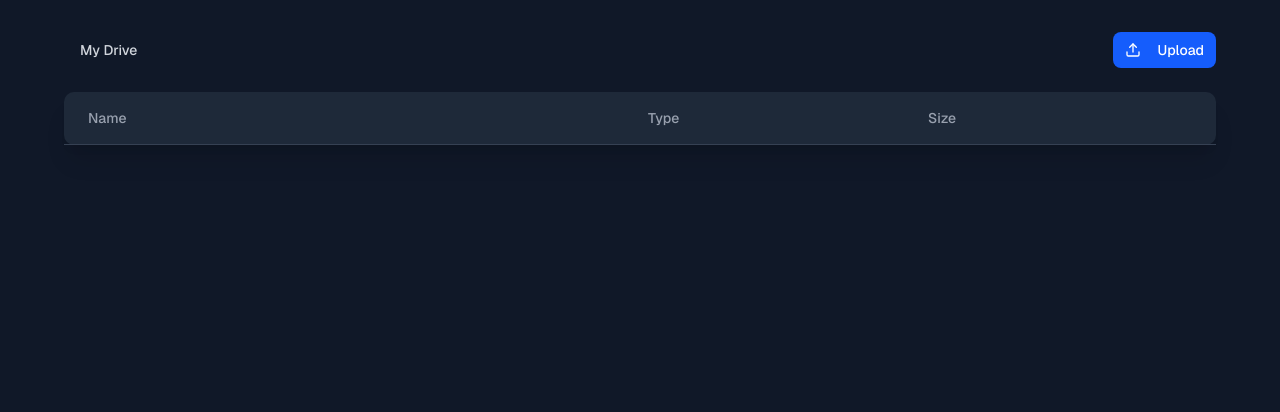
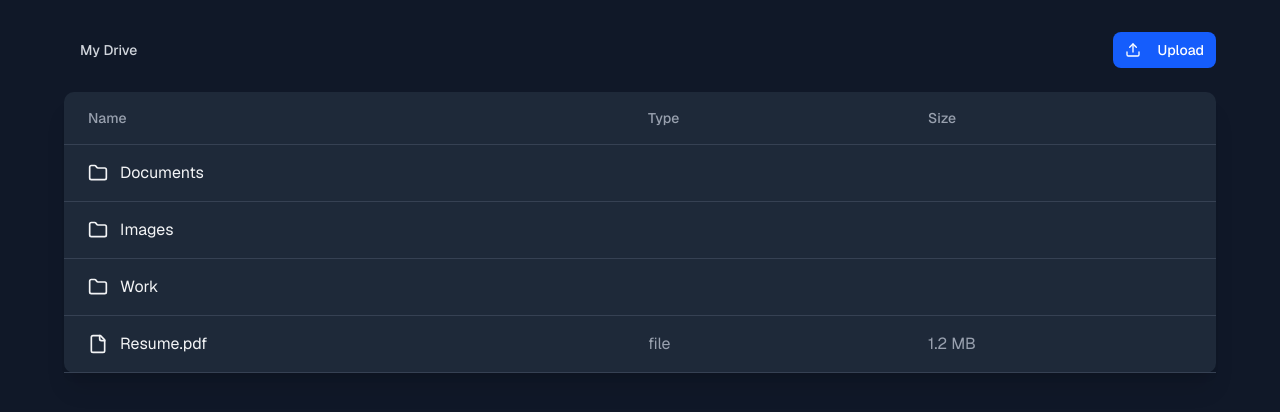
Before and after one commit to felltrin/drive-tutorial, a Next.js app: page / in a window 1280 px wide. Shown: the top 412 px of the page. Built offline with nearby package versions, Linux system fonts and the light colour scheme.

Commit message:
Main file been updated for the breadcrumbs

```diff
--- a/src/app/page.tsx
+++ b/src/app/page.tsx
@@ -1,38 +1,42 @@
 "use client";
 
-import { useState } from "react";
-import { mockFiles } from "../lib/mock-data";
-import { Folder, FileIcon, Upload, ChevronRight } from "lucide-react";
-import Link from "next/link";
+import { useMemo, useState } from "react";
+import { mockFiles, mockFolders } from "../lib/mock-data";
+import { Upload, ChevronRight } from "lucide-react";
 import { Button } from "~/components/ui/button";
+import { FileRow, FolderRow } from "./file-row";
 
 export default function GoogleDriveClone() {
-  const [currentFolder, setCurrentFolder] = useState<string | null>(null);
+  const [currentFolder, setCurrentFolder] = useState<string>("root");
 
   const getCurrentFiles = () => {
     return mockFiles.filter((file) => file.parent === currentFolder);
+  };
+
+  const getCurrentFolders = () => {
+    return mockFolders.filter((folder) => folder.parent === currentFolder);
   };
 
   const handleFolderClick = (folderId: string) => {
     setCurrentFolder(folderId);
   };
 
-  const getBreadcrumbs = () => {
+  const breadcrumbs = useMemo(() => {
     const breadcrumbs = [];
     let currentId = currentFolder;
 
-    while (currentId !== null) {
-      const folder = mockFiles.find((file) => file.id === currentId);
+    while (currentId !== "root") {
+      const folder = mockFolders.find((file) => file.id === currentId);
       if (folder) {
         breadcrumbs.unshift(folder);
-        currentId = folder.parent;
+        currentId = folder.parent ?? "root";
       } else {
         break;
       }
     }
 
     return breadcrumbs;
-  };
+  }, [currentFolder]);
 
   const handleUpload = () => {
     alert("Upload functionality would be implemented here");
@@ -44,13 +48,13 @@ export default function GoogleDriveClone() {
         <div className="mb-6 flex items-center justify-between">
           <div className="flex items-center">
             <Button
-              onClick={() => setCurrentFolder(null)}
+              onClick={() => setCurrentFolder("root")}
               variant="ghost"
               className="mr-2 text-gray-300 hover:text-white"
             >
               My Drive
             </Button>
-            {getBreadcrumbs().map((folder, index) => (
+            {breadcrumbs.map((folder, index) => (
               <div key={folder.id} className="flex items-center">
                 <ChevronRight className="mx-2 text-gray-500" size={16} />
                 <Button
@@ -80,39 +84,17 @@ export default function GoogleDriveClone() {
             </div>
           </div>
           <ul>
+            {getCurrentFolders().map((folder) => (
+              <FolderRow
+                key={folder.id}
+                handleFolderClick={() => {
+                  handleFolderClick(folder.id);
+                }}
+                folder={folder}
+              />
+            ))}
             {getCurrentFiles().map((file) => (
-              <li
-                key={file.id}
-                className="hover:bg-gray-750 border-b border-gray-700 px-6 py-4"
-              >
-                <div className="grid grid-cols-12 items-center gap-4">
-                  <div className="col-span-6 flex items-center">
-                    {file.type === "folder" ? (
-                      <button
-                        onClick={() => handleFolderClick(file.id)}
-                        className="flex items-center text-gray-100 hover:text-blue-400"
-                      >
-                        <Folder className="mr-3" size={20} />
-                        {file.name}
-                      </button>
-                    ) : (
-                      <Link
-                        href={file.url ?? "#"}
-                        className="flex items-center text-gray-100 hover:text-blue-400"
-                      >
-                        <FileIcon className="mr-3" size={20} />
-                        {file.name}
-                      </Link>
-                    )}
-                  </div>
-                  <div className="col-span-3 text-gray-400">
-                    {file.type === "folder" ? "Folder" : "File"}
-                  </div>
-                  <div className="col-span-3 text-gray-400">
-                    {file.type === "folder" ? "--" : "2 MB"}
-                  </div>
-                </div>
-              </li>
+              <FileRow key={file.id} file={file} />
             ))}
           </ul>
         </div>
```
